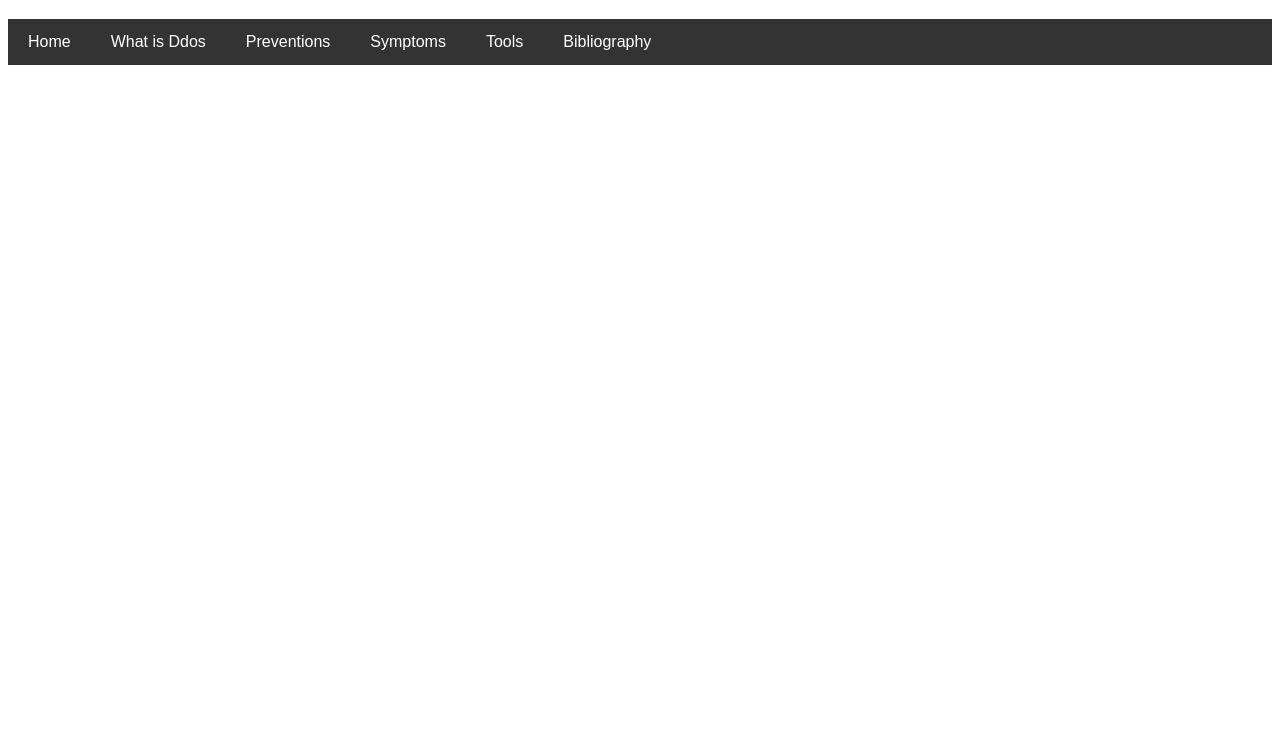
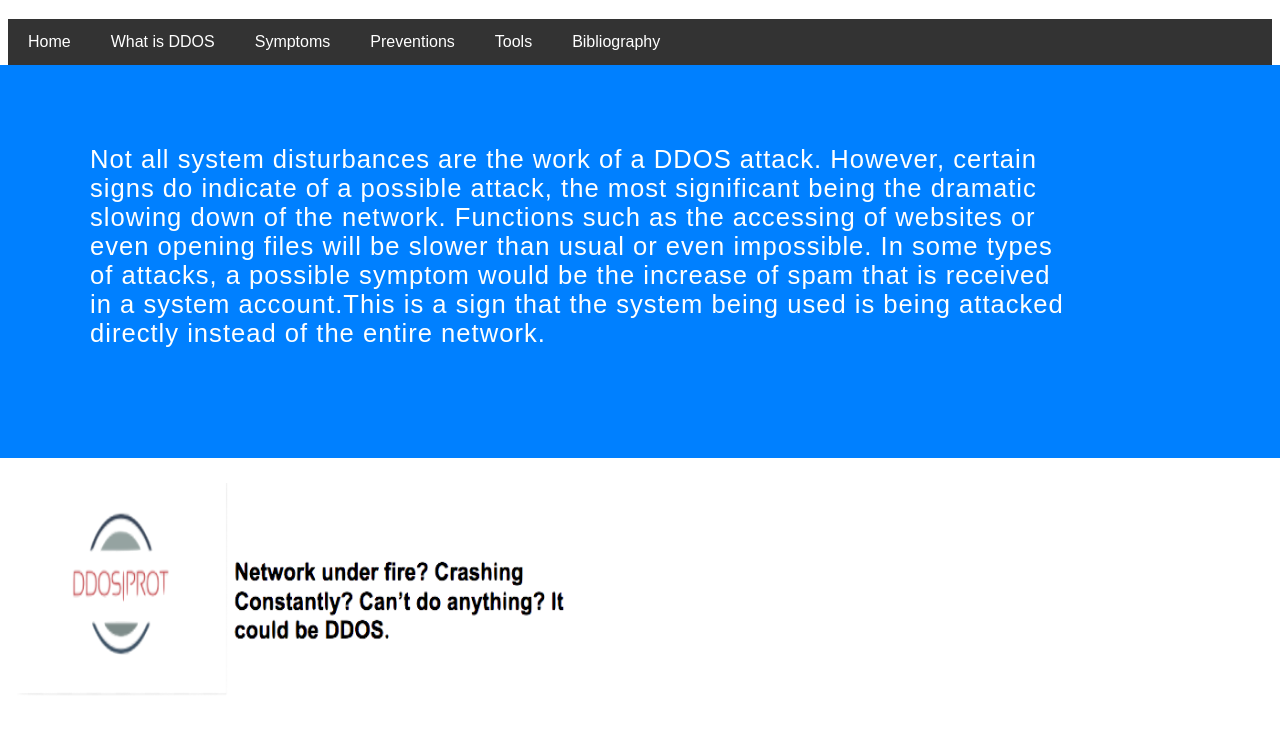
Before and after one commit to Yee5Gum/DDOSPROT, a plain HTML site: page Fourth Page.html in a window 1280 px wide. Shown: the part 61-794 px from the top of the page. Drawn offline with Linux system fonts and the light colour scheme.

Commit message:
Update Fourth Page.html

```diff
--- a/Fourth Page.html
+++ b/Fourth Page.html
@@ -8,12 +8,17 @@
 <h1>Symptoms</h1>
 <ul>
   <li><a href="index.html">Home</a></li>
-  <li><a href="Second Page.html">What is Ddos</a></li>
+  <li><a href="Second Page.html">What is DDOS</a></li>
+  <li><a href="Fourth Page.html">Symptoms</a></li>
   <li><a href="Third Page.html">Preventions</a></li>
-  <li><a href="Fourth Page.html">Symptoms</a></li>
   <li><a href="Fifth Page.html">Tools</a></li>
   <li><a href="Bibliography.html">Bibliography</a></li>
 </ul>
 
+<p>Not all system disturbances are the work of a DDOS attack. However, certain signs do indicate of a possible attack, the most significant being the dramatic slowing down of the network. Functions such as the accessing of websites or even opening files will be slower than usual or even impossible. In some types of attacks, a possible symptom would be the increase of spam that is received in a system account.This is a sign that the system being used is being attacked directly instead of the entire network.</p>
+
+<p2><img src="Website Ad.png" alt="Ad" style="width:600px;height:230px;"></p2>
+
+
 </body>
 </html>
```
